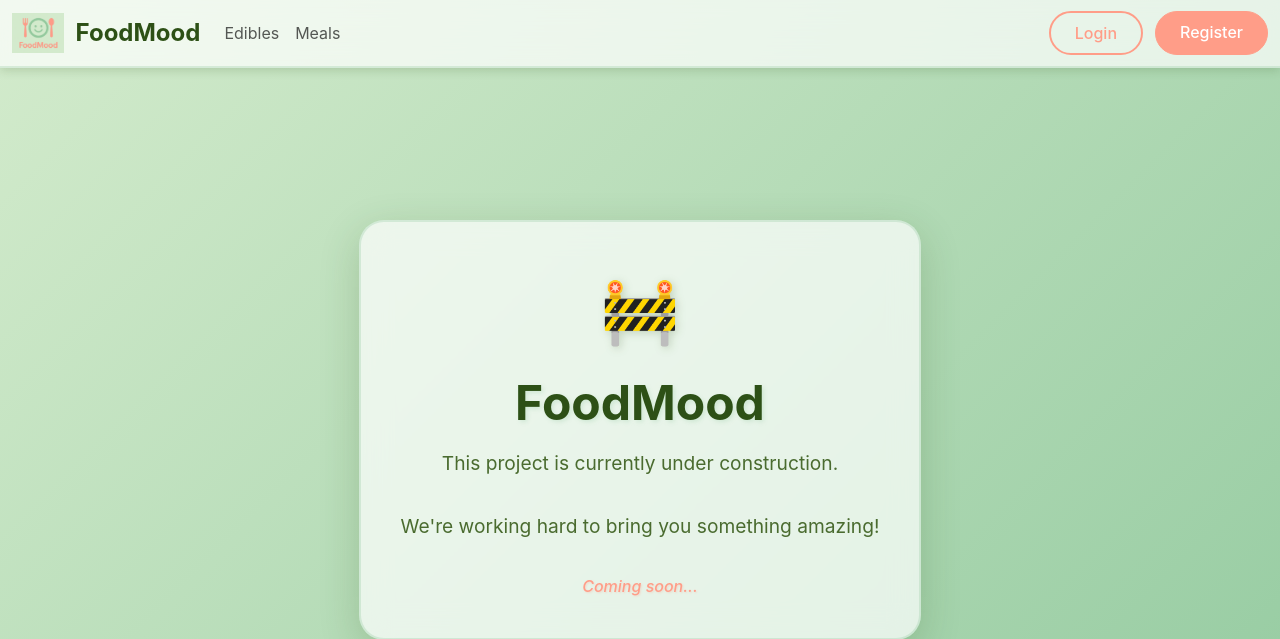
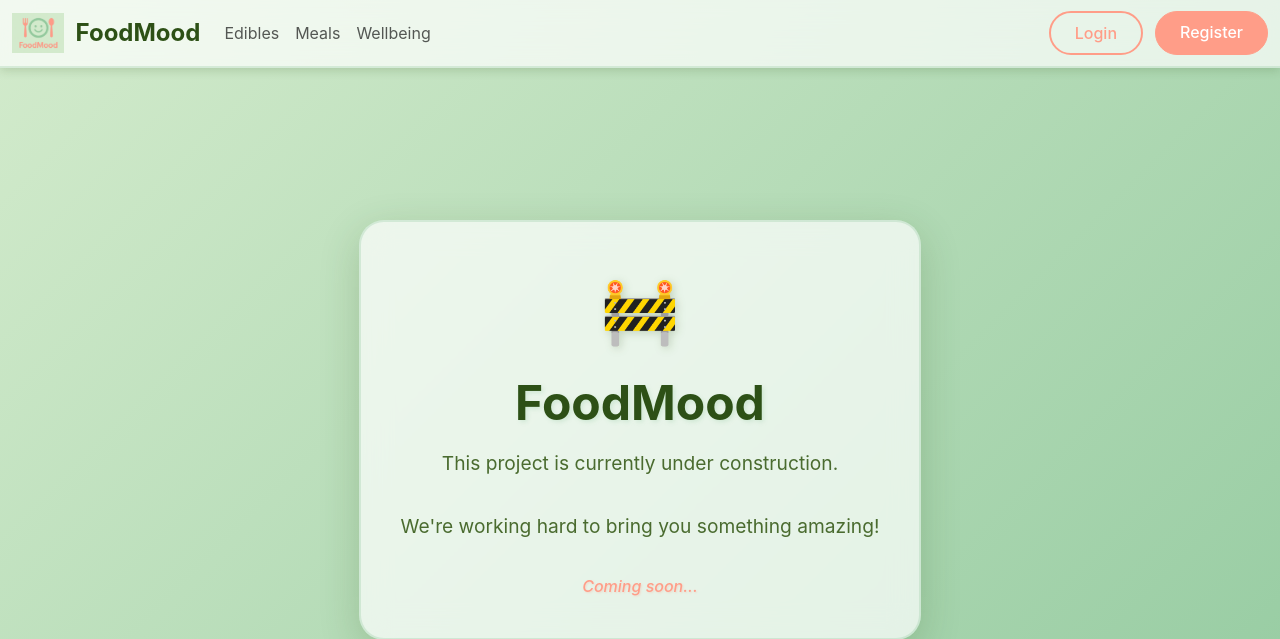
Before and after one commit to CeVauDe/foodmood, a Django app: page / in a window 1280 px wide. Shown: the top 639 px of the page. Run offline with Django 5.2, Linux system fonts and the light colour scheme; parts of the project's set-up code (start-up, migrations or seed data) failed here and were passed over; some libraries are stand-ins or nearby versions.

Commit message:
Add wellbeing to the top navigation bar

```diff
--- a/foodmood/templates/layout.html
+++ b/foodmood/templates/layout.html
@@ -39,6 +39,7 @@
                     <div class="navbar-nav me-auto">
                         <a class="nav-link" href="{% url 'edibles:index' %}">Edibles</a>
                         <a class="nav-link" href="{% url 'meals:index' %}">Meals</a>
+                        <a class="nav-link" href="{% url 'wellbeing:dashboard' %}">Wellbeing</a>
                     </div>
                     <div class="navbar-nav ms-auto">
                         {% if user.is_authenticated %}
```
